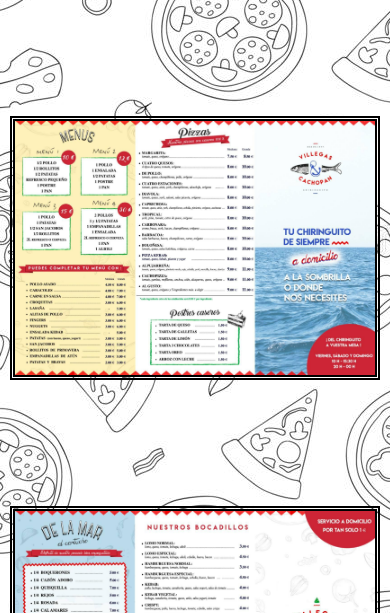
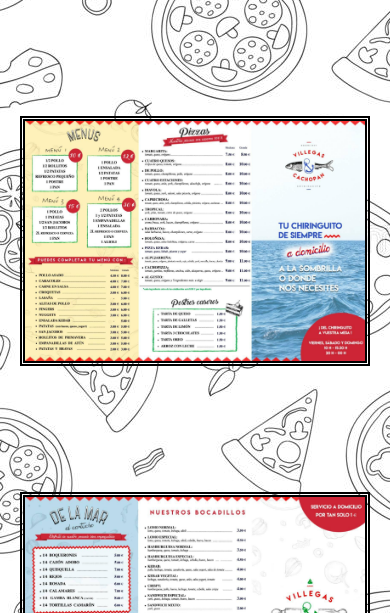
Before and after one commit to JuanmiAcosta/Pagina-estatica-de-pizzeria, a plain HTML site: page carta.html in a window 390 px wide. Shown: the part 231-844 px from the top of the page. Drawn offline with nearby package versions, Linux system fonts and the light colour scheme.

Commit message:
Add files via upload

```diff
--- a/style.css
+++ b/style.css
@@ -216,11 +216,11 @@
 
     #Imagen-c {
       width: auto;
-      min-width: 370px;
+      min-width: 350px;
       min-height: 200px;
-      max-width: 370px;
+      max-width: 350px;
       min-width: none;
-      max-height: 27ss0px;
+      max-height: 270px;
       border: black 5px double;
     }
 
```
